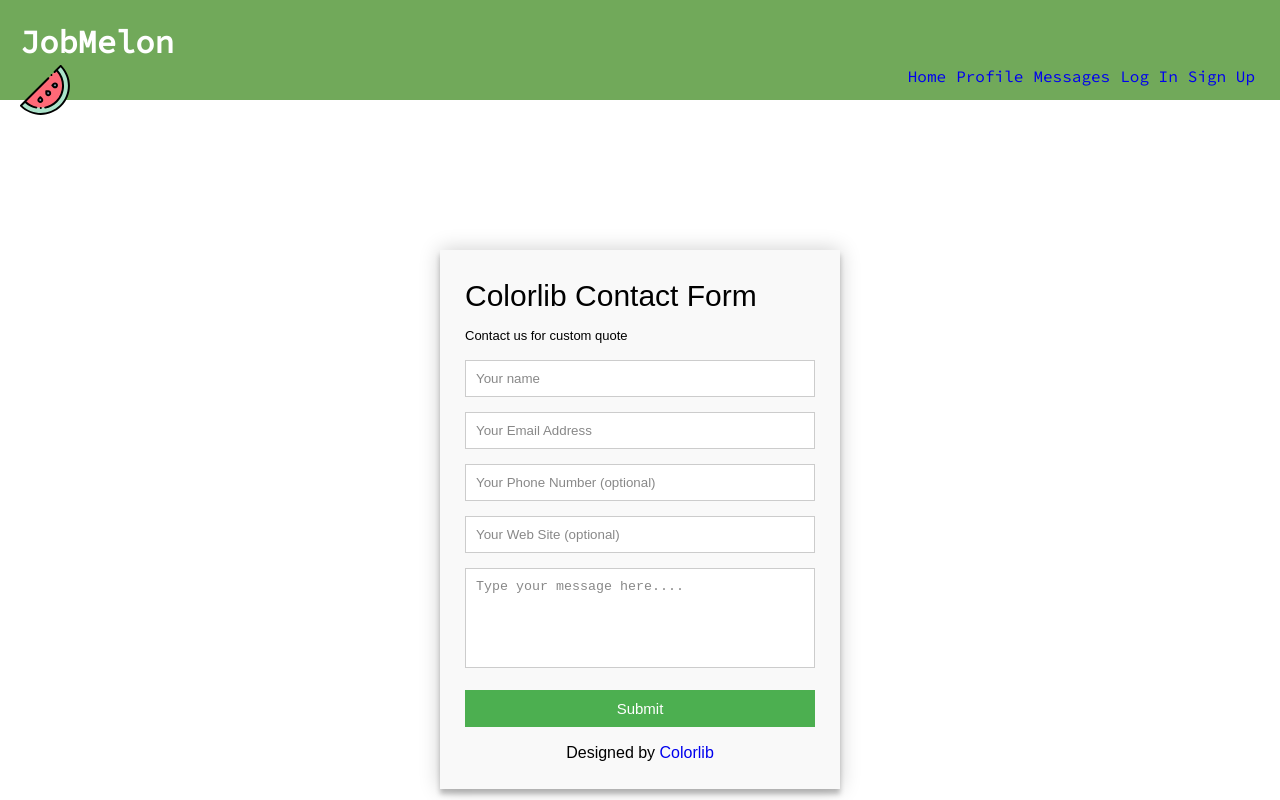
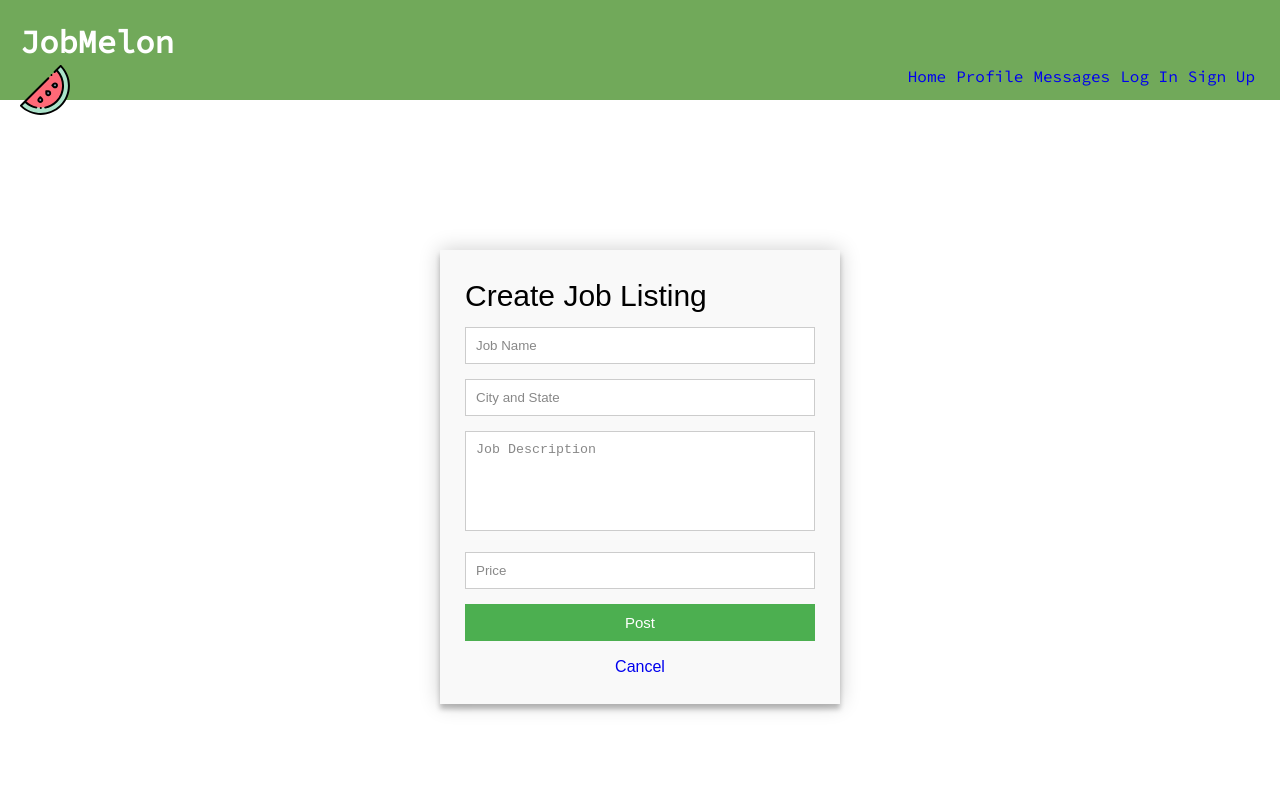
Before and after one commit to uh-watermelons/JobMelon, a React (Create React App) app in the folder client/: page / in a window 1280 px wide. Shown: the top 800 px of the page. Built offline with nearby package versions, Linux system fonts and the light colour scheme.

Commit message:
Styled CreateJobListing Page

```diff
--- a/client/src/components/pages/create_job_listing_page/CreateJobListing.css
+++ b/client/src/components/pages/create_job_listing_page/CreateJobListing.css
@@ -37,9 +37,7 @@ fieldset {
 }
 
 #CreateJobListing-form input[type="text"],
-#CreateJobListing-form input[type="email"],
-#CreateJobListing-form input[type="tel"],
-#CreateJobListing-form input[type="url"],
+#CreateJobListing-form input[type="number"],
 #CreateJobListing-form textarea {
   width: 100%;
   border: 1px solid #ccc;
@@ -87,7 +85,7 @@ fieldset {
   box-shadow: inset 0 1px 3px rgba(0, 0, 0, 0.5);
 }
 
-.copyright {
+.cancel {
   text-align: center;
 }
 
--- a/client/src/components/pages/create_job_listing_page/CreateJobListing.js
+++ b/client/src/components/pages/create_job_listing_page/CreateJobListing.js
@@ -6,19 +6,28 @@ import './CreateJobListing.css'
 class CreateJobListing extends Component {
   constructor(props) {
     super(props);
-    this.state = {value: ''};
+    this.state = {
+      jobName: '',
+      location: '',
+      description: '',
+      //price: 0,
+    };
 
     this.handleChange = this.handleChange.bind(this);
     this.handleSubmit = this.handleSubmit.bind(this);
   }
 
   handleChange(event) {
-    this.setState({value: event.target.value});
+    event.preventDefault();
+    const field = event.target.name;
+    this.setState(
+      { [field]: event.target.value}
+      );
   }
 
   handleSubmit(event) {
-    alert('A name was submitted: ' + this.state.value);
     event.preventDefault();
+    // TO-DO
   }
 
   render() {
@@ -27,27 +36,23 @@ class CreateJobListing extends Component {
         <Header />
         <div className="CreateJobListing-container">
           <form id="CreateJobListing-form">
-            <h3>Colorlib Contact Form</h3>
-            <h4>Contact us for custom quote</h4>
+            <h3>Create Job Listing</h3>
             <fieldset>
-              <input placeholder="Your name" type="text" tabindex="1" required autofocus/>
+              <input name="jobName" value={ this.state.jobName } onChange={ this.handleChange } placeholder="Job Name" type="text" tabindex="1" required autofocus/>
             </fieldset>
             <fieldset>
-              <input placeholder="Your Email Address" type="email" tabindex="2" required/>
+              <input name="location" value={ this.state.location } onChange={ this.handleChange } placeholder="City and State" type="text" tabindex="2" required/>
             </fieldset>
             <fieldset>
-              <input placeholder="Your Phone Number (optional)" type="tel" tabindex="3" required/>
+              <textarea name="description" value={ this.state.description } onChange={ this.handleChange } placeholder="Job Description" tabindex="3" required></textarea>
             </fieldset>
             <fieldset>
-              <input placeholder="Your Web Site (optional)" type="url" tabindex="4" required/>
+              <input name="price" value={ this.state.price } onChange={ this.handleChange } placeholder="Price" type="text" tabindex="4" step="any" required autofocus/>
             </fieldset>
             <fieldset>
-              <textarea placeholder="Type your message here...." tabindex="5" required></textarea>
+              <button name="submit" type="submit" id="listing-submit" data-submit="...Sending">Post</button>
             </fieldset>
-            <fieldset>
-              <button name="submit" type="submit" id="contact-submit" data-submit="...Sending">Submit</button>
-            </fieldset>
-            <p className="copyright">Designed by <a href="https://colorlib.com" target="_blank" title="Colorlib">Colorlib</a></p>
+            <p className="cancel"><a href="#" title="Cancel">Cancel</a></p>
                   </form>
         </div>
         <Footer />
```
Also changed, not shown: 1 other file (tests, documents, lock files or other folders).
